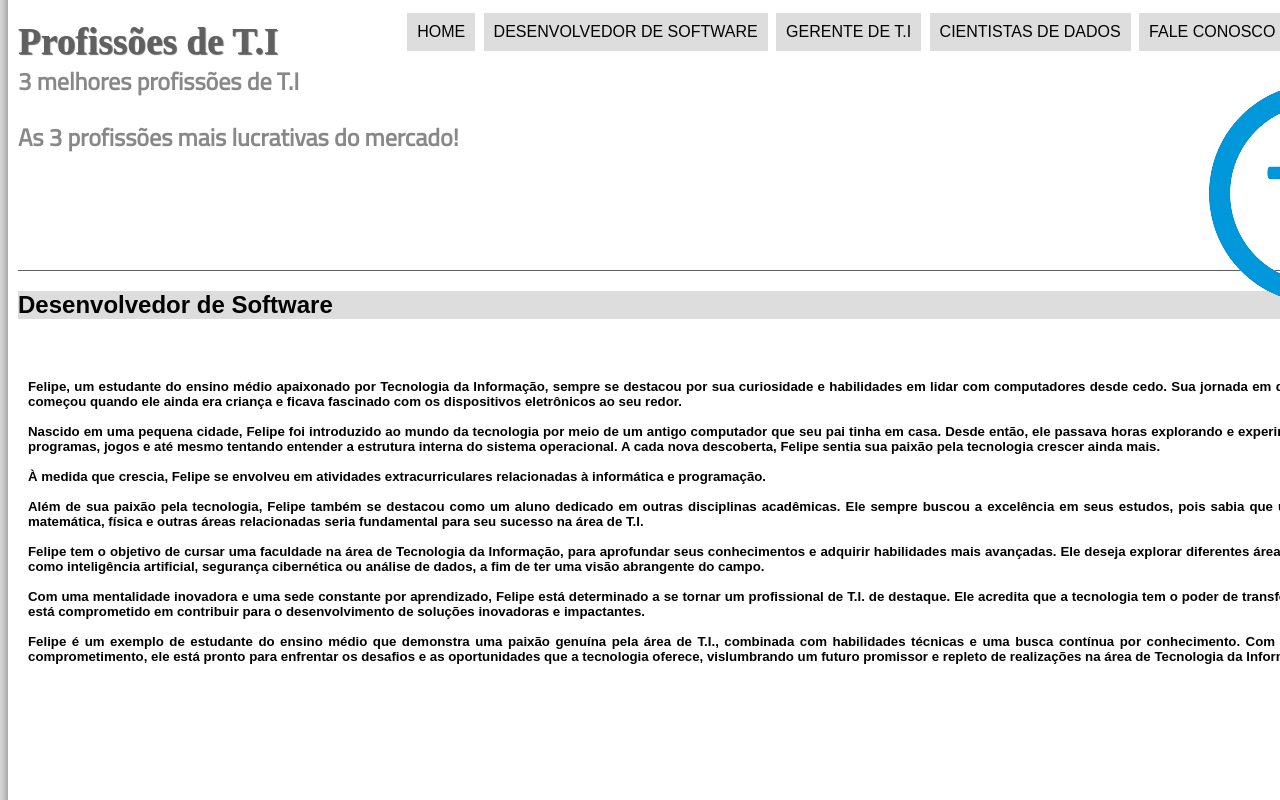
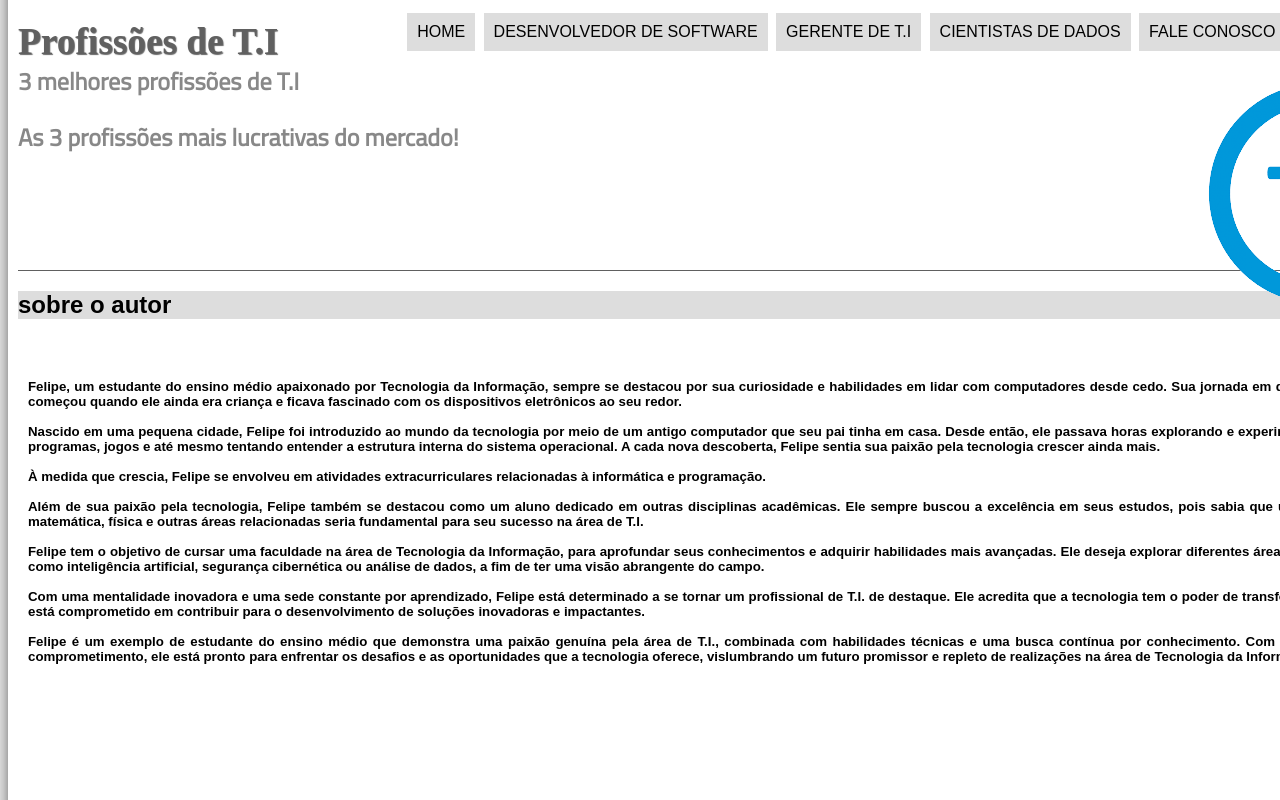
Before and after one commit to felipebarbosa085/felipesite, a plain HTML site: page autor.html in a window 1280 px wide. Shown: the top 800 px of the page. Drawn offline with Linux system fonts and the light colour scheme; a web font is replaced by a local one.

Commit message:
Site pronto

```diff
--- a/autor.html
+++ b/autor.html
@@ -38,7 +38,7 @@
                <article id="breve">
 
               <p>
-                   <h1 id="texto">Desenvolvedor de Software</h1>
+                   <h1 id="texto">sobre o autor</h1>
 
 
                    <h5 id="texto2">
```
